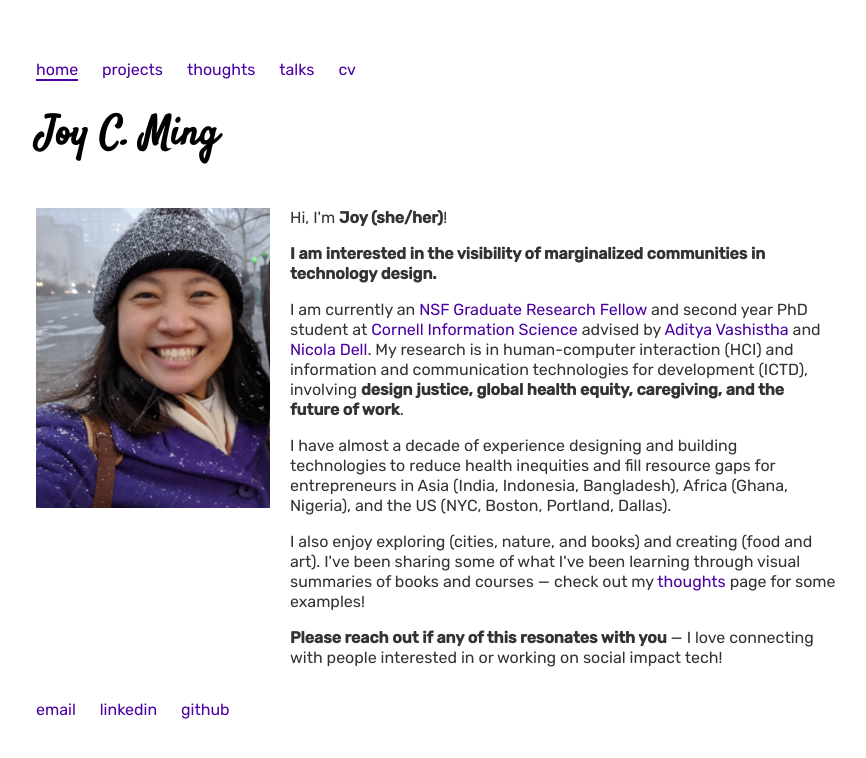
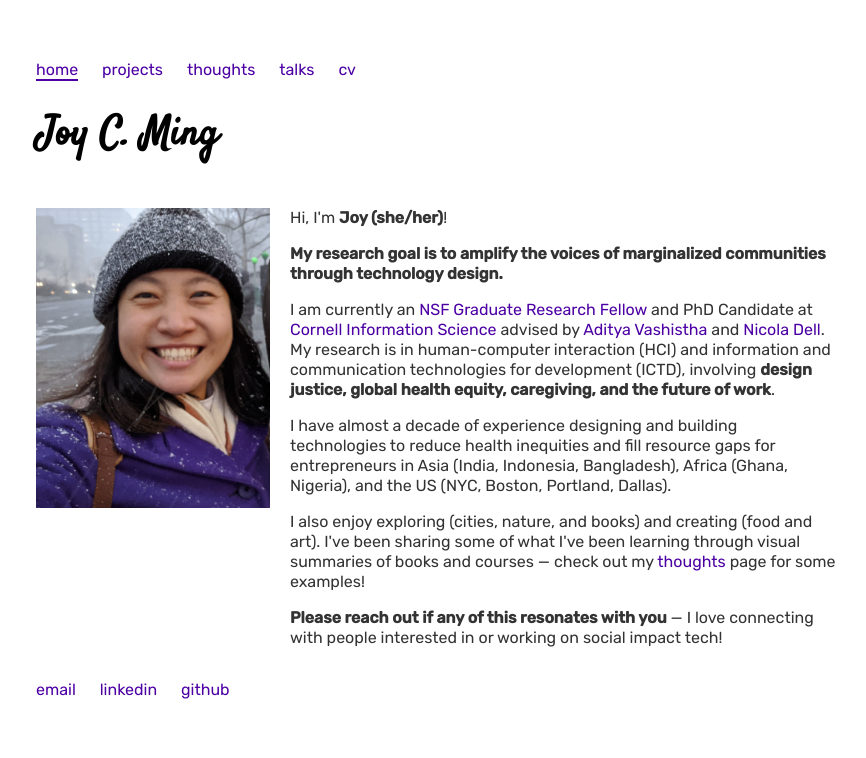
Before and after one commit to jming/jming.github.io, a Jekyll site: the page built from index.html, in a window 1280 px wide. Shown: the top 758 px of the page, without its empty margins (204-1070 px from the left). Built offline with Jekyll 4.4.1, drawn with Linux system fonts in a browser that asks for light colours.

Commit message:
Update index.html

```diff
--- a/index.html
+++ b/index.html
@@ -8,10 +8,10 @@ order: 0
 	<div class="right column">
 		<p>Hi, I'm <b>Joy (she/her)</b>!</p>
 
-		<p><b>I am interested in the visibility of marginalized communities in technology design.</b></p>
+		<p><b>My research goal is to amplify the voices of marginalized communities through technology design.</b></p>
 
 		<p>I am currently an <a href="https://infosci.cornell.edu/information/news/newsitem1035/3-info-sci-phds-receive-nsf-graduate-research-fellowships">NSF Graduate Research Fellow</a>
-			and second year PhD student at
+			and PhD Candidate at
 			<a href="https://infosci.cornell.edu/content/ming">Cornell Information Science</a>
 			advised by <a href="https://www.adityavashistha.com/">Aditya Vashistha</a> and <a href="http://nixdell.com/">Nicola Dell</a>.
 			My research is in human-computer interaction (HCI) and information and communication technologies for development (ICTD),
```
